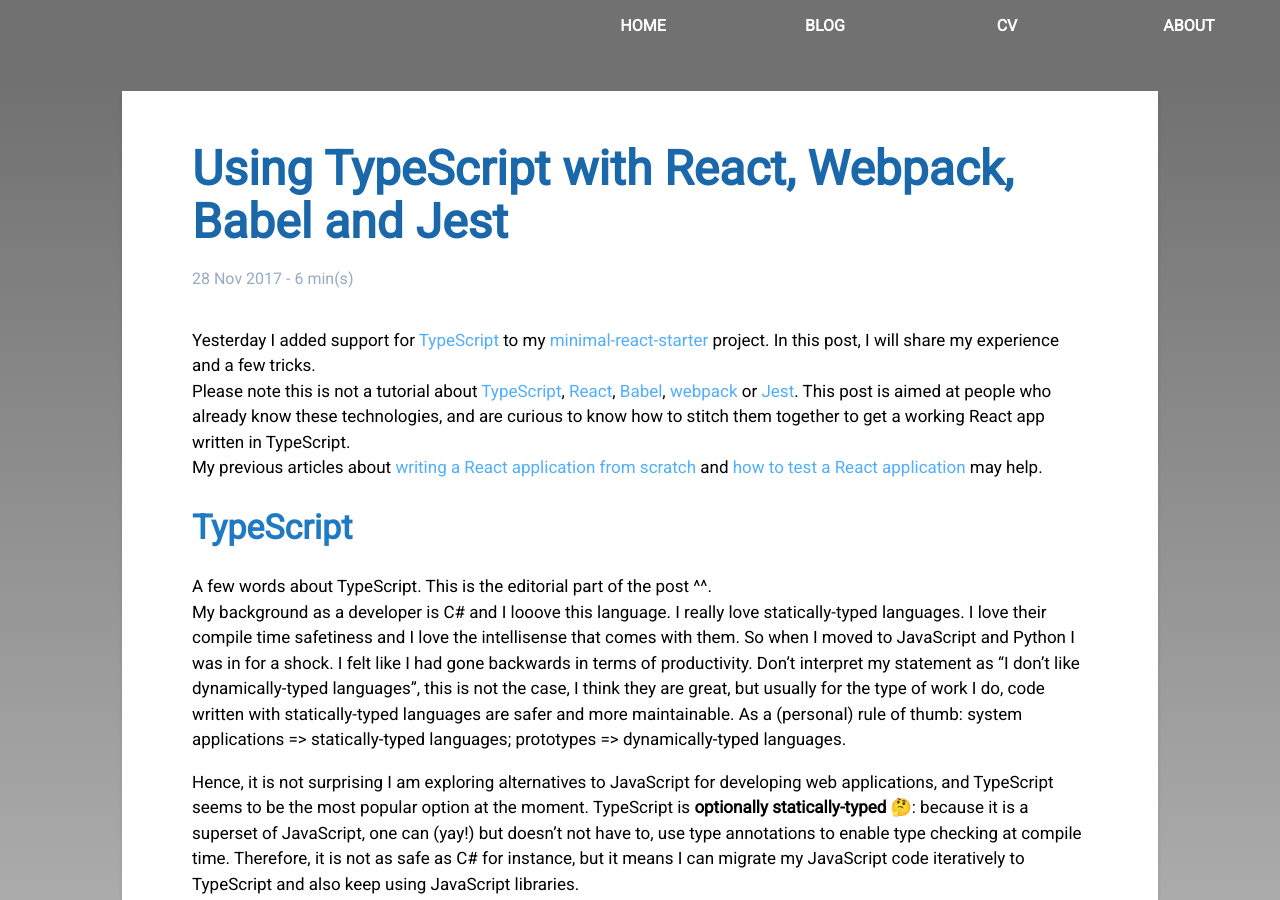
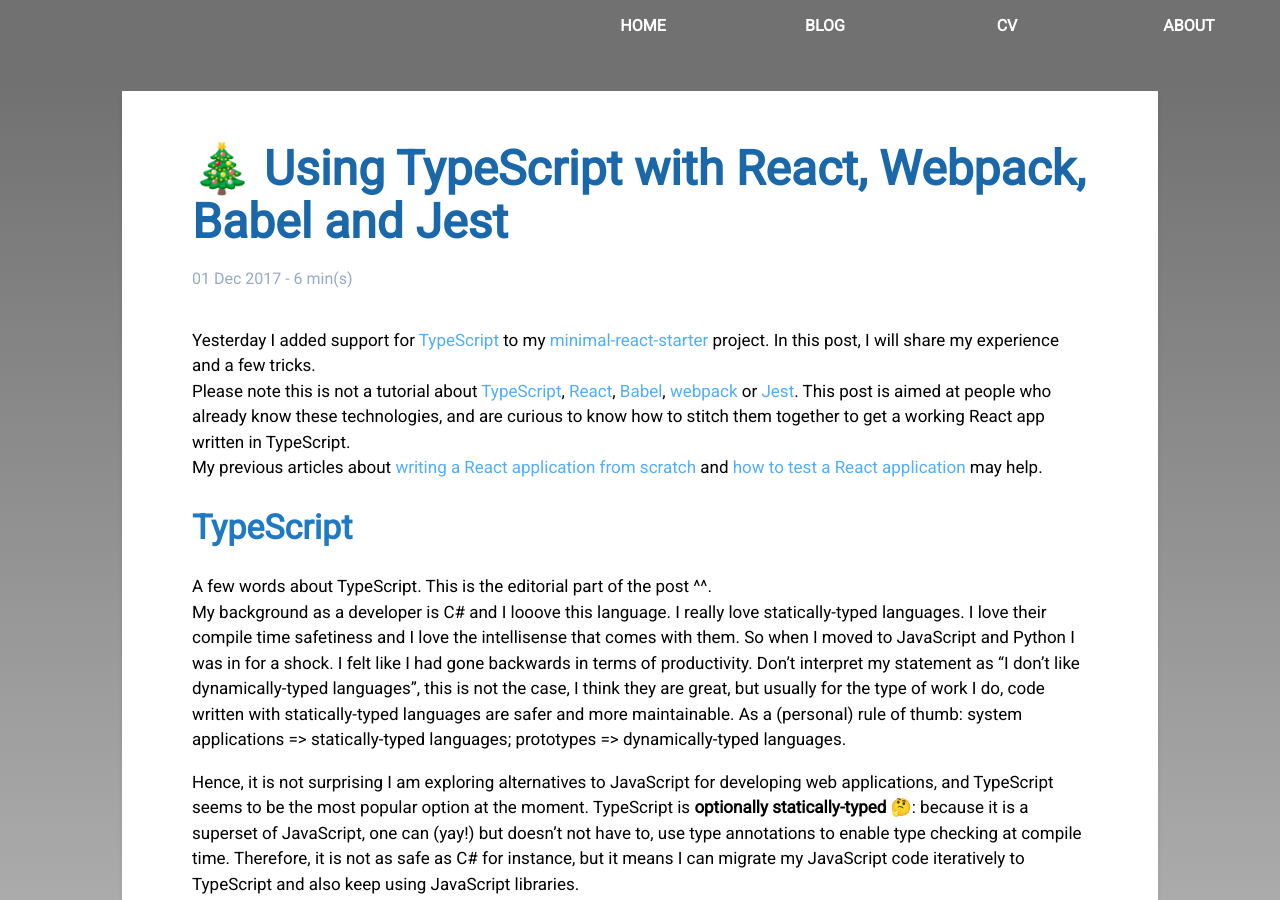
Before and after one commit to caroleolivier/caroleolivier.github.io, a Jekyll site: the page built from _posts/2017-12-01-using-typescript-with-react-webpack-babel-jest.md, in a window 1280 px wide and 900 px high. Built offline with Jekyll 4.4.1, drawn with Linux system fonts in a browser that asks for light colours.

Commit message:
Change post date and add christmas tree

```diff
--- a/_posts/2017-11-28-using-typescript-with-react-webpack-babel-jest.md
+++ b/_posts/2017-12-01-using-typescript-with-react-webpack-babel-jest.md
@@ -1,7 +1,7 @@
 ---
 layout: post
-title: Using TypeScript with React, Webpack, Babel and Jest
-date: 2017-11-28
+title: 🎄 Using TypeScript with React, Webpack, Babel and Jest
+date: 2017-12-01
 ---
 
 Yesterday I added support for [TypeScript](https://www.typescriptlang.org/) to my [minimal-react-starter](https://github.com/caroleolivier/minimal-react-starter/releases/tag/v6.0.0) project. In this post, I will share my experience and a few tricks.
```
